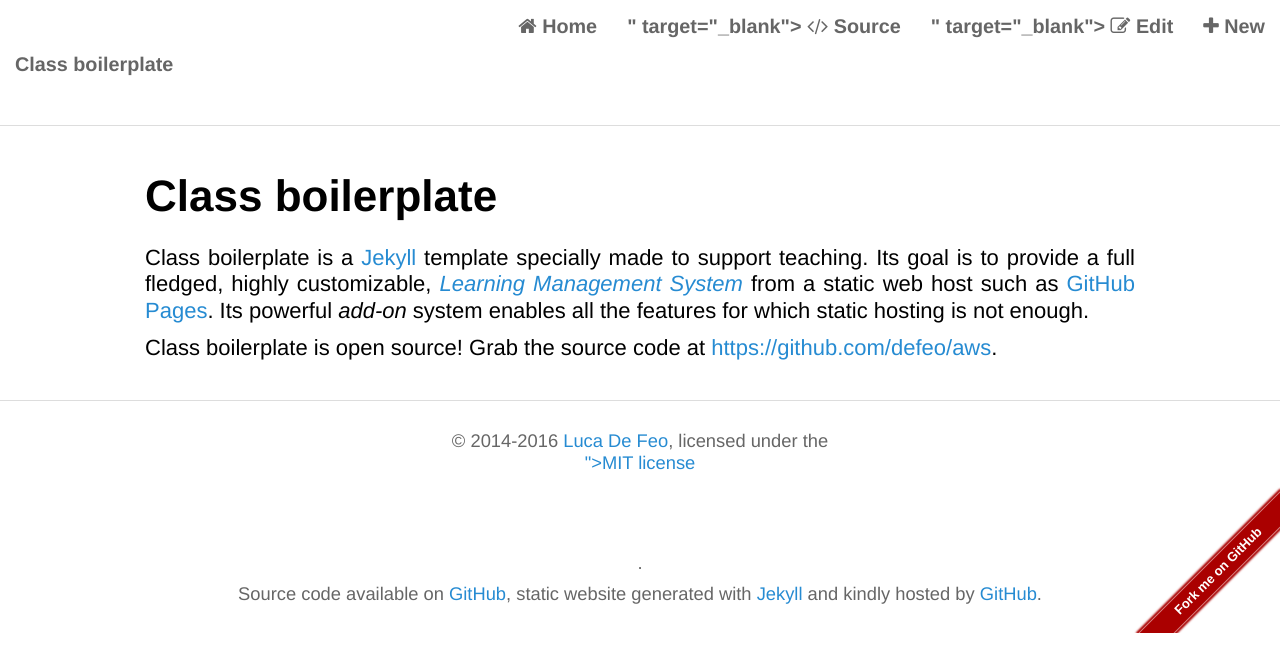
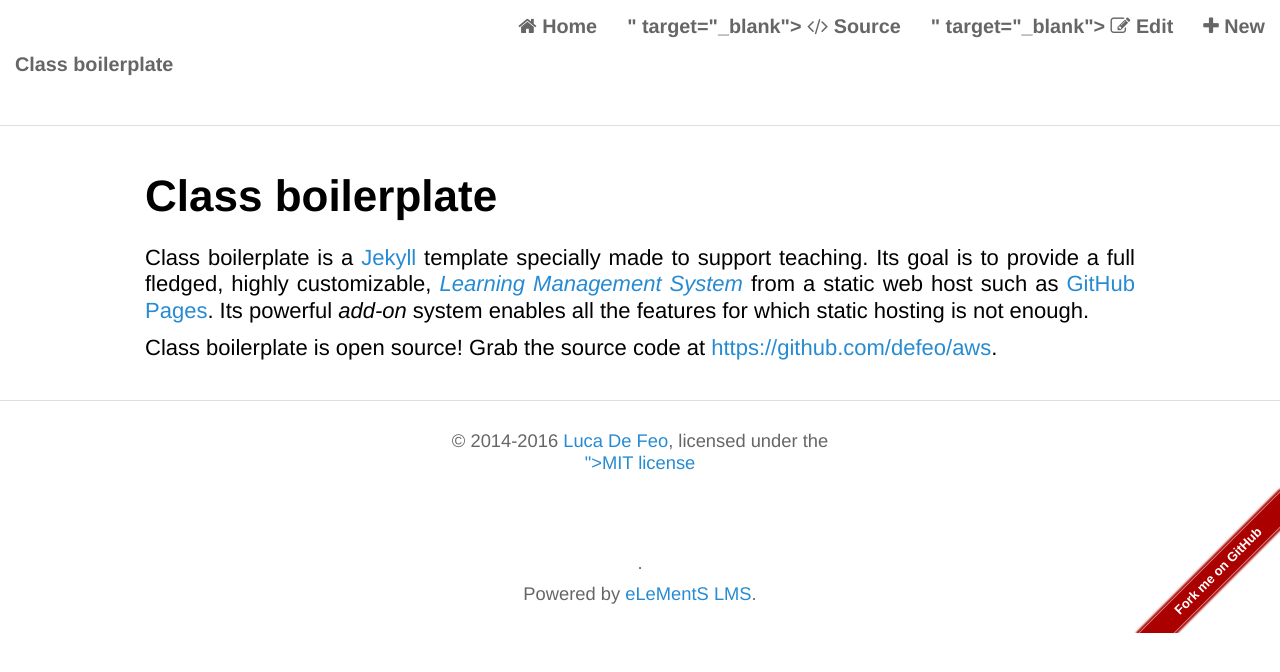
Before and after one commit to defeo/aws, a Jekyll site: the page built from index.md, in a window 1280 px wide. Shown: the top 672 px of the page. Built offline with Jekyll 4.4.1, drawn with Linux system fonts in a browser that asks for light colours.

Commit message:
Reworked basic layouts

```diff
--- a/_layouts/post.html
+++ b/_layouts/article.html
@@ -1,5 +1,5 @@
 ---
-layout: main
+layout: default
 ---
 
 <h1>{{ page.title }} <span class="subtitle">{{ page.subtitle }}</span></h1>
--- a/_layouts/default.html
+++ b/_layouts/default.html
@@ -15,7 +15,9 @@ layout: main
       {% else %}
       ©
       {% endif %}
-      {% if site.created %}{{ site.created }}-{% endif %}{{ site.time | date:"%Y" }}
+      {% assign year = site.time | date:"%Y" %}
+      {% assign diff = site.created | minus: year %}
+      {% if site.created and diff < 0 %}{{ site.created }}-{% endif %}{{ year }}
 
       {% for a in site.authors %}
       <a href="{{ a.url }}" class="print-link">{{ a.name }}</a>{% unless forloop.last %},{% endunless %}{% endfor %}{% if site.license %},
@@ -24,10 +26,7 @@ layout: main
 	 href="{% include utils/joinpath.str root=site.baseurl base='' path=site.license.url %}">{{ site.license.name }}</a>{% endif %}.
     </p>
 
-    <p class="dont-print">Source code available
-      on <a href="{{ site.github.repository_url }}">GitHub</a>,
-      static website generated
-      with <a href="http://jekyllrb.com/">Jekyll</a> and kindly
-      hosted by <a href="http://pages.github.com/">GitHub</a>.</p>
+    <p class="dont-print">
+      Powered by <a href="https://elementsLMS.github.io/">eLeMentS LMS</a>.
   </div>
 </footer>
```
